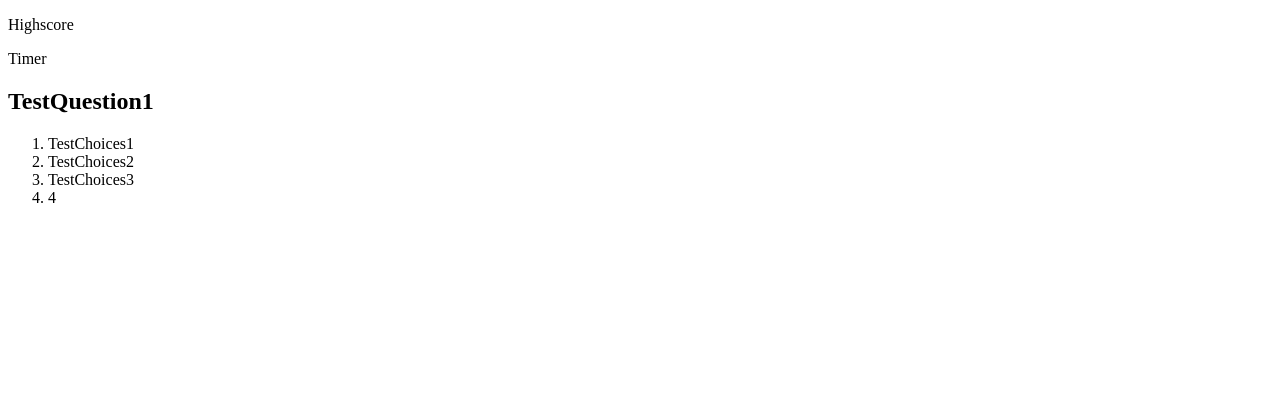
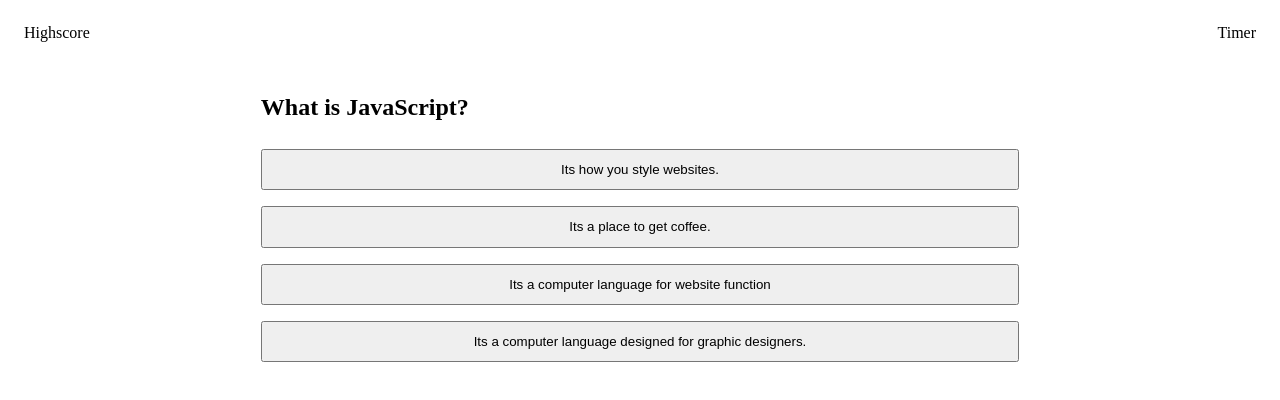
Before and after one commit to RaptureMe/JS-Code-Quiz, a plain HTML site: page index.html in a window 1280 px wide. Both pictures are taken after a click on the button "Start". Drawn offline with Linux system fonts and the light colour scheme.

Commit message:
did some styling, working on 2nd question

```diff
--- a/assets/script.js
+++ b/assets/script.js
@@ -2,27 +2,23 @@
 var button = document.querySelector("#button");
 
 
-
 var questions = [{
-    question: "TestQuestion1",
-    answer: "TestAnswer1",
-    choices: ["TestChoices1","TestChoices2","TestChoices3","TestAnswer1"]
+    question: "What is JavaScript?",
+    answer: "Its a computer language for website function",
+    choices: ["Its how you style websites.","Its a place to get coffee.","Its a computer language designed for graphic designers.","Its a computer language for website function"]
 },{
     question: "TestQuestion2",
-    answer: "ndTestAnswer2",
-    choices: ["ndTestChoices1","ndTestChoices2","ndTestChoices3","ndTestAnswer1"]
+    answer: "ndTestAnswer",
+    choices: ["ndTestChoices","ndTestChoices","ndTestChoices","ndTestAnswer"]
 }]
 
 var index = 0
 
 
-
-
-
 function startQuiz(){
 // start a timer
-var questionSec = document.getElementById("question1")
-questionSec.style.display = "block";
+var questionSect = document.getElementById("question1")
+questionSect.style.display = "block";
 var startingPage = document.getElementById("startPage")
 startingPage.style.display = "none";
 
@@ -40,7 +36,22 @@ var ndChoice = document.getElementById("2ndChoice")
 ndChoice.textContent = question1st.choices[1];
 
 var rdChoice = document.getElementById("3rdChoice")
-rdChoice.textContent = question1st.choices[2];
+rdChoice.textContent = question1st.answer;
+
+var thChoice = document.getElementById("4thChoice")
+thChoice.textContent = question1st.choices[2];
+
+var nextQuestionEl = document.querySelector("3rdChoice")
+nextQuestionEl.addEventListener("click", nextQuestion);
+
+console.log(nextQuestionEl)
+
+function nextQuestion(){
+    var questionSect = document.getElementById("question1")
+    questionSect.style.display = "block";
+    var startingPage = document.getElementById("startPage")
+    startingPage.style.display = "none";
+}
 
 
 }
--- a/assets/style.css
+++ b/assets/style.css
@@ -1,3 +1,30 @@
 #question1 {
     display: none;
 }
+
+#question2{
+    display: none;
+}
+
+#questionscontainer {
+    display: flex;
+    flex-direction: column;
+    max-width: 60%;
+    margin: 1rem auto;
+
+}
+
+#scoretimer {
+    display: flex;
+    flex-direction: row;
+    justify-content: space-between;
+}
+
+#scoretimer p {
+    margin: 1rem 1rem;
+}
+
+div button {
+    margin: .5rem 0%;
+    padding: .7rem;
+}
--- a/index.html
+++ b/index.html
@@ -7,24 +7,36 @@
     <title>Document</title>
 </head>
 <body>
-    <div>
+    <div id="scoretimer">
         <p>Highscore</p>
         <p>Timer</p>
     </div>
     <div id="startPage">
     <h1>Coding Quiz</h1>
-    <p>Instructions</p>
+    <p>Press the start button and the timer for the quiz begins!</p>
     <button id="button">Start</button>
     </div>
 
     <div id="question1">
-    <h2 id="questionTitle"></h2>
-    <ol>
-        <li id="1stChoice"></li>
-        <li id="2ndChoice">2</li>
-        <li id="3rdChoice">3</li>
-        <li id="4thChoice">4</li>
-    </ol>
+        <div id="questionscontainer">
+            <h2 id="questionTitle"></h2>
+
+            <button id="1stChoice">1</button>
+            <button id="2ndChoice">2</button>
+            <button id="3rdChoice">3</button>
+            <button id="4thChoice">4</button>
+        </div>
+    </div>
+
+    <div id="question2">
+        <div id="questionscontainer">
+            <h2 id="questionTitle"></h2>
+
+            <button id="1stChoice">1</button>
+            <button id="2ndChoice">2</button>
+            <button id="3rdChoice">3</button>
+            <button id="4thChoice">4</button>
+        </div>
     </div>
 
 
```
